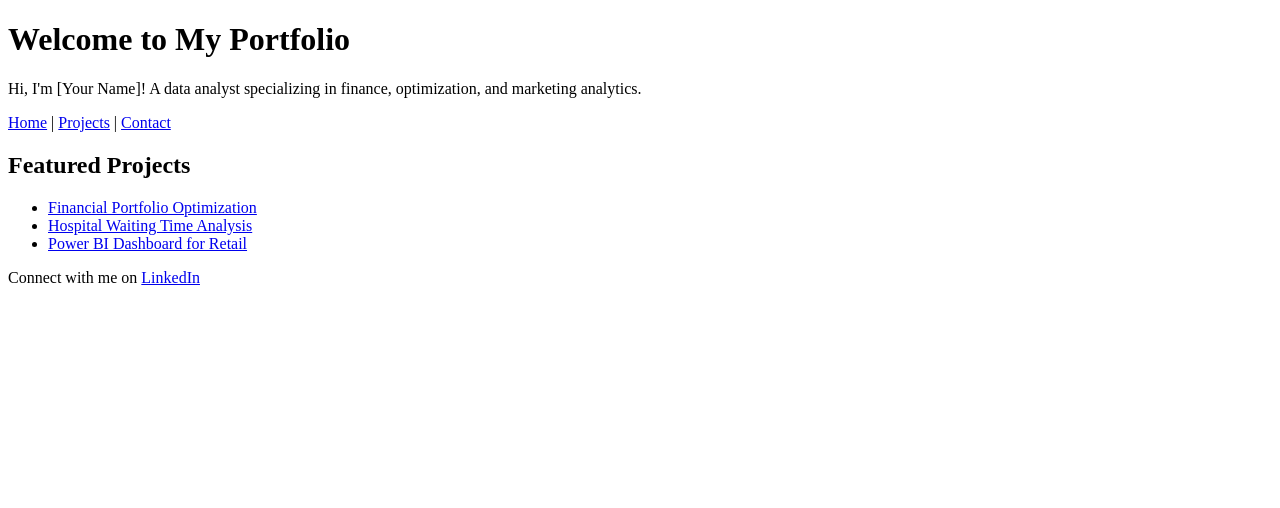
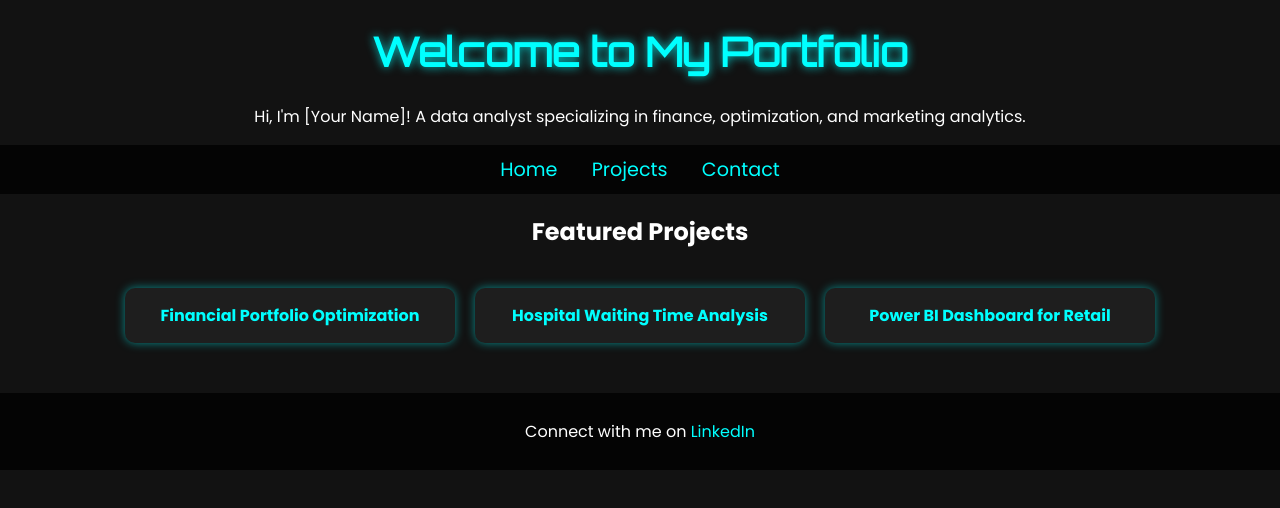
Before and after one commit to sphoom/portfolio, a plain HTML site: page index.html in a window 1280 px wide. Drawn offline with Linux system fonts and the light colour scheme.

Commit message:
Update index.html

```diff
--- a/index.html
+++ b/index.html
@@ -4,23 +4,94 @@
     <meta charset="UTF-8">
     <meta name="viewport" content="width=device-width, initial-scale=1.0">
     <title>My Portfolio</title>
+    <link href="https://fonts.googleapis.com/css2?family=Orbitron&family=Poppins:wght@300;400;700&display=swap" rel="stylesheet">
+    <style>
+        body {
+            background-color: #121212;
+            color: #fff;
+            font-family: 'Poppins', sans-serif;
+            text-align: center;
+            margin: 0;
+            padding: 0;
+        }
+        h1 {
+            font-family: 'Orbitron', sans-serif;
+            font-size: 2.5rem;
+            color: #0ff;
+            text-shadow: 0px 0px 10px rgba(0, 255, 255, 0.8);
+        }
+        nav {
+            background: rgba(0, 0, 0, 0.8);
+            padding: 10px 0;
+        }
+        nav a {
+            color: #0ff;
+            text-decoration: none;
+            margin: 0 15px;
+            font-size: 1.2rem;
+            transition: 0.3s;
+        }
+        nav a:hover {
+            color: #ff007f;
+            text-shadow: 0 0 8px #ff007f;
+        }
+        .projects {
+            display: flex;
+            flex-wrap: wrap;
+            justify-content: center;
+            gap: 20px;
+            padding: 20px;
+        }
+        .project-card {
+            background: #1e1e1e;
+            padding: 15px;
+            border-radius: 10px;
+            width: 300px;
+            box-shadow: 0 0 10px rgba(0, 255, 255, 0.5);
+            transition: transform 0.3s ease-in-out;
+        }
+        .project-card:hover {
+            transform: scale(1.05);
+            box-shadow: 0 0 15px #ff007f;
+        }
+        .project-card a {
+            color: #0ff;
+            text-decoration: none;
+            font-weight: bold;
+        }
+        footer {
+            margin-top: 30px;
+            padding: 10px;
+            background: rgba(0, 0, 0, 0.8);
+        }
+        footer a {
+            color: #0ff;
+            text-decoration: none;
+        }
+    </style>
 </head>
 <body>
     <h1>Welcome to My Portfolio</h1>
     <p>Hi, I'm [Your Name]! A data analyst specializing in finance, optimization, and marketing analytics.</p>
 
     <nav>
-        <a href="index.html">Home</a> |
-        <a href="projects.html">Projects</a> |
+        <a href="index.html">Home</a>
+        <a href="projects.html">Projects</a>
         <a href="contact.html">Contact</a>
     </nav>
 
     <h2>Featured Projects</h2>
-    <ul>
-        <li><a href="projects/financial-portfolio.html">Financial Portfolio Optimization</a></li>
-        <li><a href="projects/hospital-wait-time.html">Hospital Waiting Time Analysis</a></li>
-        <li><a href="projects/powerbi-dashboard.html">Power BI Dashboard for Retail</a></li>
-    </ul>
+    <div class="projects">
+        <div class="project-card">
+            <a href="projects/financial-portfolio.html">Financial Portfolio Optimization</a>
+        </div>
+        <div class="project-card">
+            <a href="projects/hospital-wait-time.html">Hospital Waiting Time Analysis</a>
+        </div>
+        <div class="project-card">
+            <a href="projects/powerbi-dashboard.html">Power BI Dashboard for Retail</a>
+        </div>
+    </div>
 
     <footer>
         <p>Connect with me on <a href="https://www.linkedin.com/in/yourprofile">LinkedIn</a></p>
```
